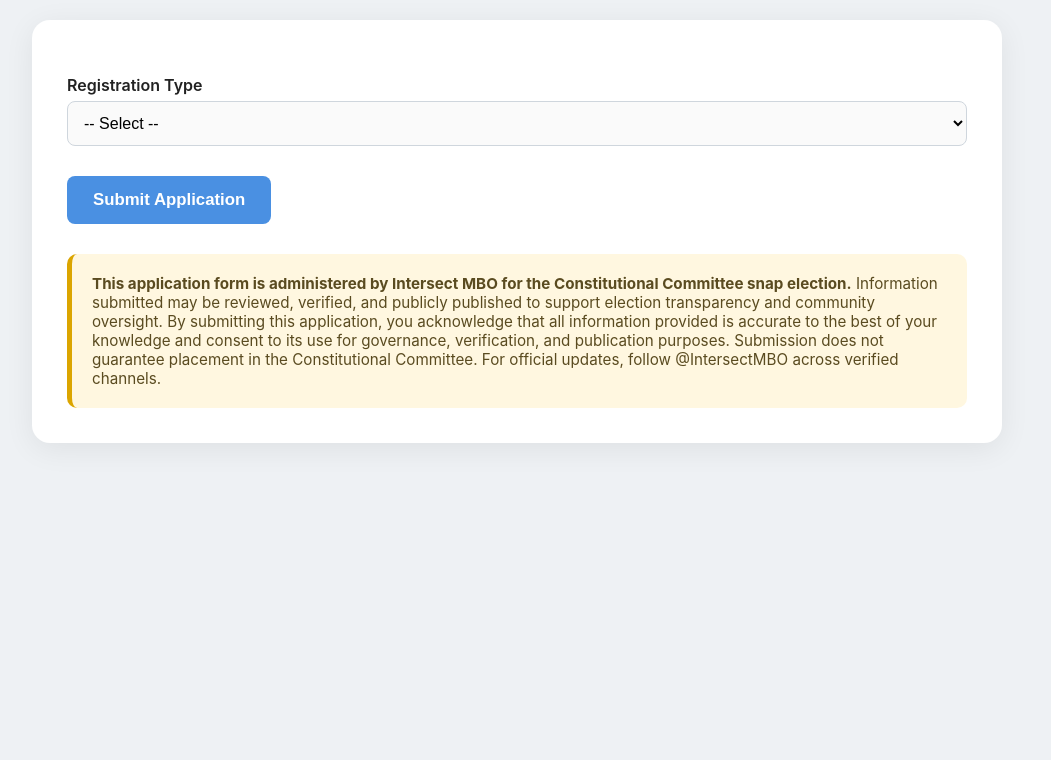
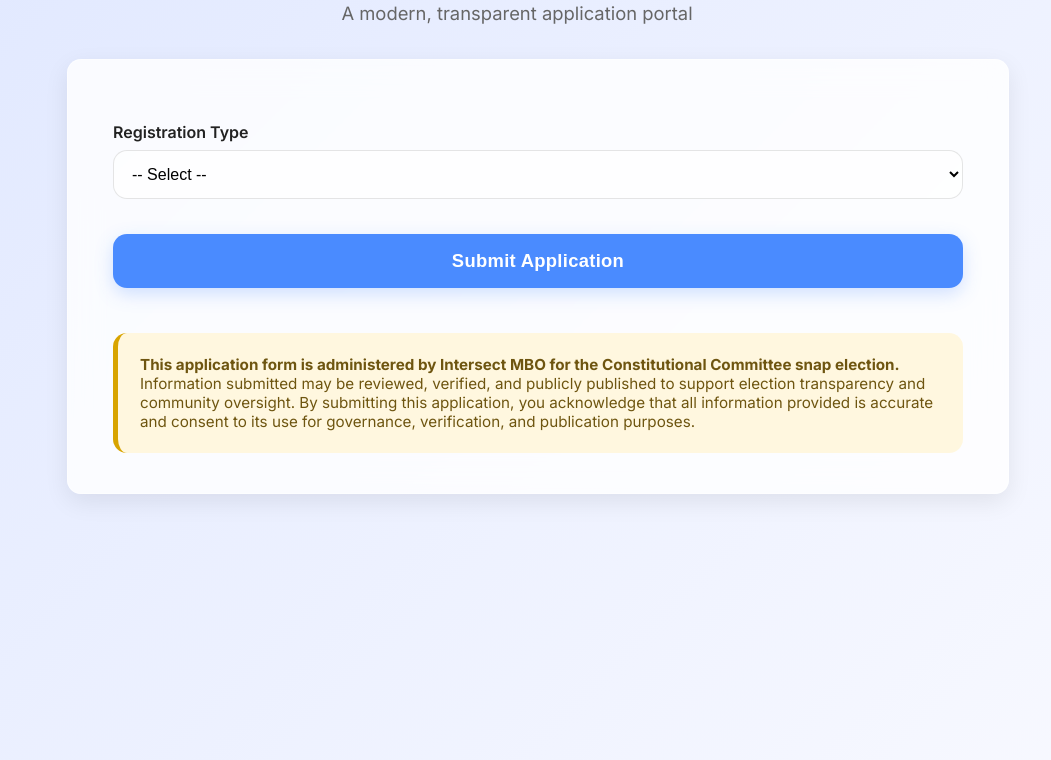
Before and after one commit to Thomas-nada/ccsnap, a plain HTML site: page index.html in a window 1280 px wide. Shown: the part 160-920 px from the top of the page, without its empty margins (123-1174 px from the left). Before the commit the page ends 800 px from the top, so only its background shows below. Drawn offline with Linux system fonts and the light colour scheme.

Commit message:
Update index.html

```diff
--- a/index.html
+++ b/index.html
@@ -5,115 +5,154 @@
   <meta name="viewport" content="width=device-width, initial-scale=1.0" />
   <title>Constitutional Committee Sign-Up</title>
 
+  <!-- Google Font -->
+  <link href="https://fonts.googleapis.com/css2?family=Inter:wght@300;400;500;600;700&display=swap" rel="stylesheet">
+
   <style>
+    :root {
+      --bg: #f0f2f5;
+      --card-bg: rgba(255, 255, 255, 0.8);
+      --input-bg: rgba(255, 255, 255, 0.65);
+      --border: rgba(0, 0, 0, 0.1);
+      --primary: #4a8bff;
+      --primary-dark: #2f6cdf;
+      --text: #222;
+      --text-light: #666;
+      --radius: 14px;
+      --shadow: 0 8px 25px rgba(0,0,0,0.08);
+    }
+
     body {
+      background: linear-gradient(135deg, #dfe7ff, #f8f9ff);
+      min-height: 100vh;
+      margin: 0;
       font-family: "Inter", sans-serif;
-      background: #eef1f4;
-      margin: 0;
-      padding: 40px;
-      color: #222;
+      color: var(--text);
+      display: flex;
+      align-items: flex-start;
+      justify-content: center;
+      padding: 60px 20px;
     }
 
     h1 {
       text-align: center;
-      font-size: 2.4rem;
+      font-size: 2.8rem;
+      font-weight: 700;
       margin-bottom: 10px;
-      font-weight: 700;
+      background: linear-gradient(90deg, #2e6bff, #5e9fff);
+      -webkit-background-clip: text;
+      -webkit-text-fill-color: transparent;
     }
-    p.subtitle {
+
+    .subtitle {
       text-align: center;
-      font-size: 1.1rem;
-      color: #555;
-      margin-bottom: 30px;
+      color: var(--text-light);
+      font-size: 1.15rem;
+      margin-bottom: 35px;
     }
 
     .card {
-      max-width: 900px;
-      margin: auto;
-      background: white;
-      padding: 35px;
-      border-radius: 18px;
-      box-shadow: 0 6px 30px rgba(0,0,0,0.07);
+      width: 100%;
+      max-width: 850px;
+      backdrop-filter: blur(16px);
+      background: var(--card-bg);
+      padding: 40px 45px;
+      border-radius: var(--radius);
+      box-shadow: var(--shadow);
+      border: 1px solid rgba(255,255,255,0.5);
     }
 
     label {
       font-weight: 600;
+      margin-top: 22px;
       display: block;
-      margin-top: 20px;
     }
 
     input, textarea, select {
       width: 100%;
-      padding: 12px;
-      margin-top: 6px;
-      border: 1px solid #cfd6dd;
-      border-radius: 8px;
-      background: #fafafa;
+      padding: 14px;
+      margin-top: 8px;
+      background: var(--input-bg);
+      border: 1px solid var(--border);
+      border-radius: var(--radius);
       font-size: 1rem;
-      transition: border 0.2s;
+      transition: 0.25s ease;
     }
+
     input:focus, textarea:focus, select:focus {
-      border-color: #4a90e2;
+      outline: none;
+      border-color: var(--primary);
       background: #fff;
-      outline: none;
+      box-shadow: 0 0 0 3px rgba(74, 139, 255, 0.2);
     }
 
     .section {
-      margin-top: 35px;
+      margin-top: 40px;
       padding: 25px;
-      background: #f7f9fb;
-      border-radius: 12px;
-      border: 1px solid #e2e4e7;
+      border-radius: var(--radius);
+      background: rgba(255, 255, 255, 0.65);
+      border: 1px solid rgba(255,255,255,0.45);
+      box-shadow: var(--shadow);
     }
 
     .member-block {
-      padding: 20px;
-      border-radius: 12px;
-      background: #ffffff;
-      border: 1px solid #dfe3e7;
-      margin-top: 15px;
+      margin-top: 18px;
+      padding: 22px;
+      background: rgba(255,255,255,0.9);
+      border-radius: var(--radius);
+      border: 1px solid rgba(0,0,0,0.06);
+      box-shadow: 0 4px 15px rgba(0,0,0,0.05);
     }
 
     .checkbox-row {
       display: flex;
       align-items: center;
       gap: 10px;
-      margin-top: 10px;
+      margin-top: 14px;
       font-size: 0.95rem;
       cursor: pointer;
+      color: var(--text-light);
     }
 
     button {
-      margin-top: 30px;
-      padding: 14px 26px;
-      background: #4a90e2;
+      margin-top: 35px;
+      width: 100%;
+      padding: 16px;
+      background: var(--primary);
       color: white;
       border: none;
-      border-radius: 8px;
-      font-size: 1.05rem;
+      border-radius: var(--radius);
+      font-size: 1.15rem;
       font-weight: 600;
       cursor: pointer;
-      transition: 0.2s background;
+      transition: 0.25s ease;
+      letter-spacing: 0.3px;
+      box-shadow: 0 6px 18px rgba(74, 139, 255, 0.25);
     }
+
     button:hover {
-      background: #3578c8;
+      background: var(--primary-dark);
+      transform: translateY(-2px);
+      box-shadow: 0 10px 25px rgba(74, 139, 255, 0.35);
     }
 
     #disclaimer {
-      margin-top: 30px;
-      background: #fff7e0;
-      border-left: 5px solid #dba500;
-      padding: 20px;
-      border-radius: 10px;
+      margin-top: 45px;
+      padding: 22px;
+      background: rgba(255,247,220,0.9);
+      border-left: 5px solid #d8a400;
+      border-radius: var(--radius);
       font-size: 0.95rem;
-      color: #5a4b20;
+      color: #6e5510;
     }
   </style>
 </head>
+
 <body>
 
+  <div style="width:100%; max-width:900px;">
     <h1>Constitutional Committee Sign-Up</h1>
-<p class="subtitle">Register as an Individual, Organisation, or Consortium.</p>
+    <p class="subtitle">A modern, transparent application portal</p>
 
     <div class="card">
       <form id="signupForm">
@@ -133,13 +172,12 @@
         <div id="disclaimer">
           <strong>This application form is administered by Intersect MBO for the Constitutional Committee snap election.</strong>
           Information submitted may be reviewed, verified, and publicly published to support election transparency and
-    community oversight. By submitting this application, you acknowledge that all information provided is accurate to
-    the best of your knowledge and consent to its use for governance, verification, and publication purposes.
-    Submission does not guarantee placement in the Constitutional Committee. For official updates, follow
-    @IntersectMBO across verified channels.
+          community oversight. By submitting this application, you acknowledge that all information provided is accurate
+          and consent to its use for governance, verification, and publication purposes.
         </div>
 
       </form>
+    </div>
   </div>
 
   <script src="app.js"></script>
```
Lines whose indentation alone changed are shown as unchanged.
